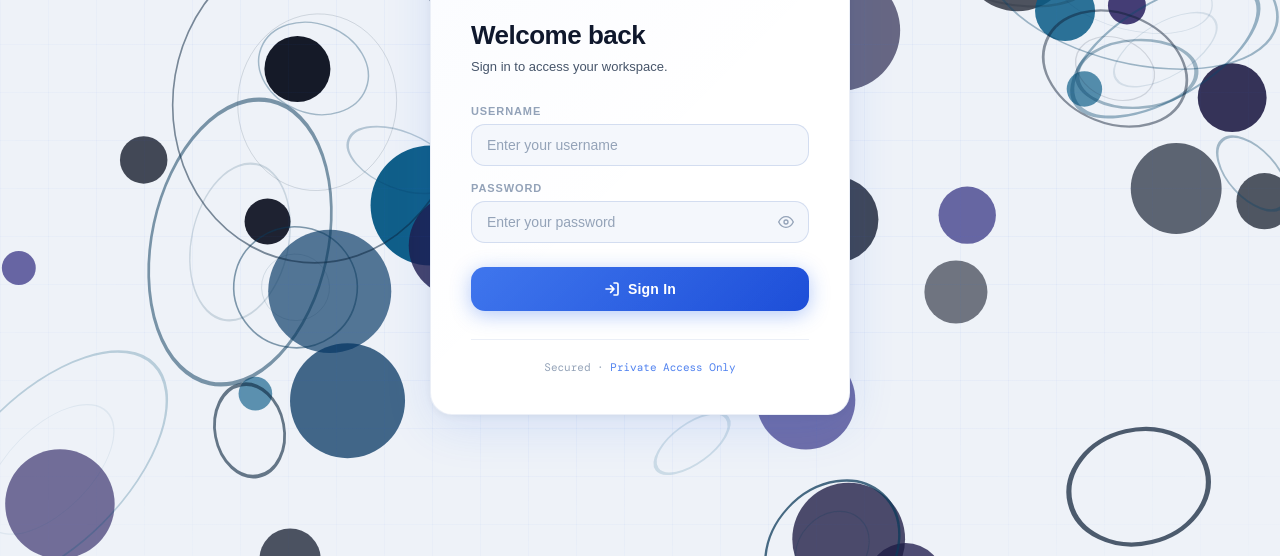
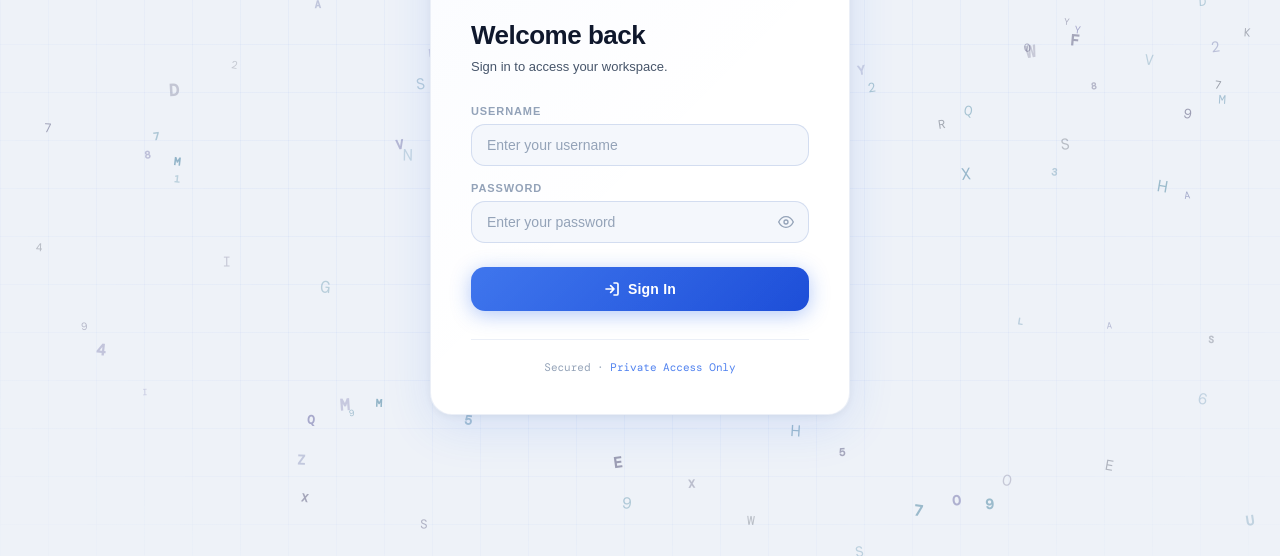
Before and after one commit to Anbarasan494/marksheet-automation-, a plain HTML site: page frontend/index.html in a window 1280 px wide. Shown: the part 244-800 px from the top of the page. Drawn offline with nearby package versions, Linux system fonts and the light colour scheme; a web font is replaced by a local one.

Commit message:
ui change

```diff
--- a/frontend/index.html
+++ b/frontend/index.html
@@ -518,117 +518,45 @@ html,body{
   window.addEventListener('mousemove', e => { mouseX = e.clientX; mouseY = e.clientY; });
 
   /* ─── RING (outline circle, Antigravity style) ─── */
-  class Ring {
-    constructor(){
+  /* Ring class removed — replaced by uniform small circles in Bubble */
+
+  /* ─── FLOATING CHARACTERS — numbers & letters, cursor-reactive ─── */
+  const CHARS = '0123456789ABCDEFGHIJKLMNOPQRSTUVWXYZ';
+  const COLOURS = [
+    '#0f172a',  // slate-900
+    '#1e1b4b',  // indigo-950
+    '#07597d',  // dark cyan
+    '#312e81',  // indigo-900
+    '#03527f',  // navy
+    '#374188',  // dark violet-blue
+  ];
+
+  class Bubble {
+    constructor(idx){
+      this.idx  = idx;
+      this.char = CHARS[~~(Math.random() * CHARS.length)];
       this.reset(true);
     }
     reset(init){
-      this.x  = Math.random() * W;
-      this.y  = Math.random() * H;
-      this.r  = 40 + Math.random() * 110;
-      this.thick = 1.5 + Math.random() * 3;
-      this.op = 0.45 + Math.random() * 0.40;
-      // base velocity
-      this.bvx = (Math.random() - .5) * 0.22;
-      this.bvy = (Math.random() - .5) * 0.18;
-      this.vx  = this.bvx;
-      this.vy  = this.bvy;
-      this.rot = Math.random() * Math.PI * 2;
-      this.rotV= (Math.random() - .5) * 0.004;
-      this.scaleX = 0.45 + Math.random() * 0.85;
-      this.pulse  = Math.random() * Math.PI * 2;
-      this.pulseV = 0.007 + Math.random() * 0.012;
-      // colour: blue(37,99,235) ↔ cyan(14,165,233)
-      this.t = Math.random();
-      if(init) { this.pulse = Math.random() * Math.PI * 2; }
-    }
-    update(){
-      // cursor repulsion
-      const dx = this.x - mouseX;
-      const dy = this.y - mouseY;
-      const dist = Math.sqrt(dx*dx + dy*dy) || 1;
-      const force = Math.max(0, 220 - dist) / 220;
-      if(force > 0){
-        const push = force * force * 1.8;
-        this.vx += (dx / dist) * push;
-        this.vy += (dy / dist) * push;
-      }
-      // spring back to base velocity
-      this.vx += (this.bvx - this.vx) * 0.04;
-      this.vy += (this.bvy - this.vy) * 0.04;
-      this.x  += this.vx;
-      this.y  += this.vy;
-      this.rot  += this.rotV;
-      this.pulse += this.pulseV;
-      const pad = this.r * 2;
-      if(this.x < -pad) this.x = W + pad;
-      if(this.x > W+pad) this.x = -pad;
-      if(this.y < -pad) this.y = H + pad;
-      if(this.y > H+pad) this.y = -pad;
-    }
-    draw(){
-      const o  = this.op * (0.65 + 0.35 * Math.sin(this.pulse));
-      const r  = Math.round(15  + this.t * (7   - 15 ));
-      const g  = Math.round(23  + this.t * (89  - 23 ));
-      const b  = Math.round(42  + this.t * (133 - 42 ));
-      ctx.save();
-      ctx.translate(this.x, this.y);
-      ctx.rotate(this.rot);
-      ctx.scale(this.scaleX, 1);
-      ctx.beginPath();
-      ctx.arc(0, 0, this.r, 0, Math.PI * 2);
-      ctx.strokeStyle = `rgba(${r},${g},${b},${o})`;
-      ctx.lineWidth   = this.thick;
-      ctx.stroke();
-      if(this.r > 60){
-        ctx.beginPath();
-        ctx.arc(0, 0, this.r * 0.55, 0, Math.PI * 2);
-        ctx.strokeStyle = `rgba(${r},${g},${b},${o * 0.3})`;
-        ctx.lineWidth   = this.thick * 0.5;
-        ctx.stroke();
-      }
-      ctx.restore();
-    }
-  }
-
-  /* ─── BUBBLE (filled soft circle, reacts to cursor) ─── */
-  class Bubble {
-    constructor(){
-      this.reset(true);
-    }
-    reset(init){
-      this.x  = Math.random() * W;
-      this.y  = Math.random() * H;
-      this.r  = 14 + Math.random() * 48;
-      this.bvx = (Math.random() - .5) * 0.3;
-      this.bvy = (Math.random() - .5) * 0.3;
-      this.vx  = this.bvx;
-      this.vy  = this.bvy;
-      this.op  = 0.72 + Math.random() * 0.28;
-      this.pulse  = Math.random() * Math.PI * 2;
-      this.pulseV = 0.008 + Math.random() * 0.014;
-      // fully dark palette
-      const palettes = [
-        [15,  23,  42],   // slate-900
-        [30,  27,  75],   // indigo-950
-        [7,   89, 133],   // dark cyan-blue
-        [17,  24,  39],   // gray-900
-        [49,  46, 129],   // indigo-800
-        [3,   52,  97],   // deep navy
-        [55,  48, 107],   // dark violet
-        [10,  15,  30],   // near-black blue
-        [28,  25,  65],   // deep purple-navy
-      ];
-      this.col = palettes[~~(Math.random() * palettes.length)];
-      if(init) this.pulse = Math.random() * Math.PI * 2;
+      this.x    = Math.random() * W;
+      this.y    = Math.random() * H;
+      this.size = 9 + Math.random() * 8;          // font size 9–17px
+      this.bvx  = (Math.random() - .5) * 0.22;
+      this.bvy  = (Math.random() - .5) * 0.22;
+      this.vx   = this.bvx;
+      this.vy   = this.bvy;
+      this.op   = 0.18 + Math.random() * 0.22;    // subtle opacity
+      this.col  = COLOURS[this.idx % COLOURS.length];
+      this.bold = Math.random() > 0.5;
+      if(init) this.rotOffset = (Math.random() - .5) * 20; // slight tilt
     }
     update(){
       const dx   = this.x - mouseX;
       const dy   = this.y - mouseY;
       const dist = Math.sqrt(dx*dx + dy*dy) || 1;
-      const force = Math.max(0, 160 - dist) / 160;
+      const force = Math.max(0, 140 - dist) / 140;
       if(force > 0){
-        const push = force * force * 2.4;
+        const push = force * force * 2.8;
         this.vx += (dx / dist) * push;
         this.vy += (dy / dist) * push;
       }
@@ -636,20 +564,23 @@ html,body{
       this.vy += (this.bvy - this.vy) * 0.05;
       this.x  += this.vx;
       this.y  += this.vy;
-      this.pulse += this.pulseV;
-      const pad = this.r * 2;
+      const pad = this.size * 2;
       if(this.x < -pad) this.x = W + pad;
       if(this.x > W+pad) this.x = -pad;
       if(this.y < -pad) this.y = H + pad;
       if(this.y > H+pad) this.y = -pad;
     }
     draw(){
-      const o = this.op * (0.88 + 0.12 * Math.sin(this.pulse));
-      const [r,g,b] = this.col;
-      ctx.beginPath();
-      ctx.arc(this.x, this.y, this.r, 0, Math.PI * 2);
-      ctx.fillStyle = `rgba(${r},${g},${b},${o})`;
-      ctx.fill();
+      ctx.save();
+      ctx.globalAlpha = this.op;
+      ctx.font = `${this.bold ? 700 : 400} ${this.size}px 'DM Mono', monospace`;
+      ctx.fillStyle = this.col;
+      ctx.textAlign = 'center';
+      ctx.textBaseline = 'middle';
+      ctx.translate(this.x, this.y);
+      ctx.rotate(this.rotOffset * Math.PI / 180);
+      ctx.fillText(this.char, 0, 0);
+      ctx.restore();
     }
   }
 
@@ -666,15 +597,13 @@ html,body{
     ctx.fill();
   }
 
-  // Initialise
-  const rings   = Array.from({length: 26}, () => new Ring());
-  const bubbles = Array.from({length: 40}, () => new Bubble());
+  // Initialise — 48 small uniform circles, no rings
+  const bubbles = Array.from({length: 120}, (_, i) => new Bubble(i));
 
   (function loop(){
     ctx.clearRect(0, 0, W, H);
     drawCursorGlow();
     bubbles.forEach(b => { b.update(); b.draw(); });
-    rings.forEach(r   => { r.update(); r.draw(); });
     requestAnimationFrame(loop);
   })();
 })();
```
